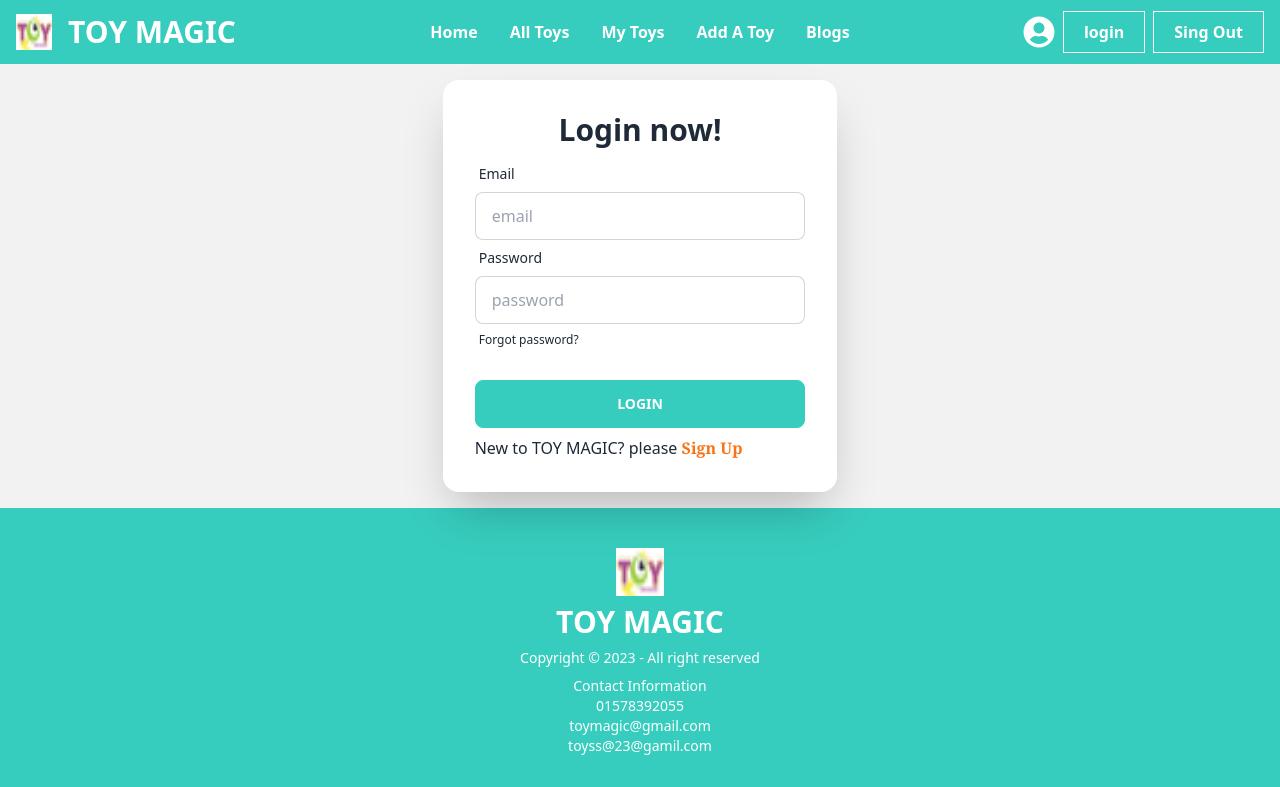
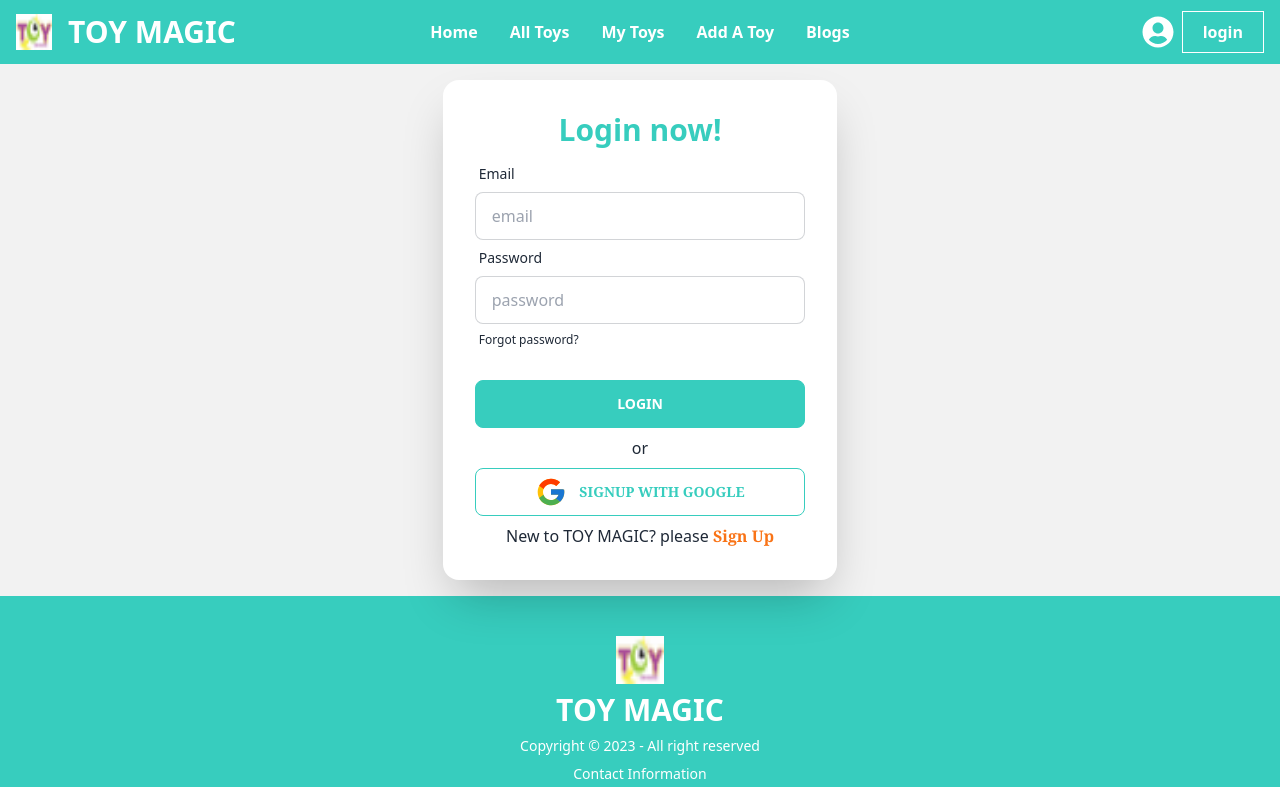
Before and after one commit to sadiawcutecat/Toy-market-client-side, a React (Vite) app: page /login in a window 1280 px wide. Shown: the top 787 px of the page. Built offline with nearby package versions, Linux system fonts and the light colour scheme; no server answers.

Commit message:
user verfication in login and signout button

```diff
--- a/src/Component/Login.jsx
+++ b/src/Component/Login.jsx
@@ -1,10 +1,11 @@
 import React, { useContext } from 'react';
 import { Link } from 'react-router-dom';
 import { AuthContext } from './provider/AuthProvider';
+import { FcGoogle } from 'react-icons/fc';
 
 const Login = () => {
 
-const {signIn} = useContext(AuthContext)
+const {signIn, handleGoogleSignIn} = useContext(AuthContext)
 
 const handleLogin = event =>{
     event.preventDefault();
@@ -29,7 +30,7 @@ const handleLogin = event =>{
 
                     <div className="card flex-shrink-0 w-full  shadow-2xl bg-base-100">
                         <div className="card-body">
-                            <h1 className="text-3xl text-center font-bold">Login now!</h1>
+                            <h1 className="text-3xl text-center text-accent font-bold">Login now!</h1>
                             <form onSubmit={handleLogin}>
                                 <div className="form-control">
                                     <label className="label">
@@ -41,7 +42,7 @@ const handleLogin = event =>{
                                     <label className="label">
                                         <span className="label-text">Password</span>
                                     </label>
-                                    <input type="text" name='password' placeholder="password" className="input input-bordered" />
+                                    <input type="password" name='password' placeholder="password" className="input input-bordered" />
                                     <label className="label">
                                         <a href="#" className="label-text-alt link link-hover">Forgot password?</a>
                                     </label>
@@ -51,7 +52,15 @@ const handleLogin = event =>{
                                 </div>
 
                             </form>
-                            <p>New to TOY MAGIC? please <Link className='text-orange-500 font-bold font-serif' to="/signup">Sign Up</Link></p>
+                            <p className='text-center'>or</p>
+                            <div>
+                                <button onClick={()=> handleGoogleSignIn()} className=" w-full btn btn-outline btn-accent text-white font-serif font bold gap-3">
+                                    <FcGoogle style={{ fontSize: '2rem' }}/>
+                                SignUp With Google
+                                </button>
+
+                            </div>
+                            <p className='text-center'>New to TOY MAGIC? please <Link  className='text-orange-500 font-bold font-serif' to="/signup">Sign Up</Link></p>
                         </div>
                     </div>
                 </div>
--- a/src/Component/Navsection.jsx
+++ b/src/Component/Navsection.jsx
@@ -1,9 +1,12 @@
 import { Link } from "react-router-dom";
 import {FaUserCircle } from 'react-icons/fa';
 import logo from '../assets/images/logo.png'
+import { useContext } from "react";
+import { AuthContext } from "./provider/AuthProvider";
 
 
 const Navsection = () => {
+    const {user, handleSignOut} = useContext(AuthContext)
     return (
 
             <div className="navbar bg-accent font-bold px-4">
@@ -22,13 +25,18 @@ const Navsection = () => {
                 </div>
                 <div className="navbar-end gap-2">
                 <FaUserCircle style={{ fontSize: '2rem' }} className="text-white" />
-                <Link to='/login'>
-                <button className="text-white py-2 px-5 border border-white">login</button>
-                </Link>
+                {
+                    user?<Link to='/signout'>
+                    <button onClick={()=>handleSignOut()} className="text-white py-2 px-5 border border-white">Sing Out</button>
+                    </Link>
+                     :
+                     <Link to='/login'>
+                     <button className="text-white py-2 px-5 border border-white">login</button>
+                     </Link>
+                }
 
-                <Link to='/signout'>
-                <button className="text-white py-2 px-5 border border-white">Sing Out</button>
-                </Link>
+
+
                 </div>
             </div>
 
--- a/src/Component/Signup.jsx
+++ b/src/Component/Signup.jsx
@@ -1,11 +1,11 @@
 import React, { useContext } from 'react';
 import { Link } from 'react-router-dom';
 import { AuthContext } from './provider/AuthProvider';
-import { FcGoogle } from 'react-icons/fc';
+
 
 const Signup = () => {
 
-const {createUser,handleGoogleSignIn } = useContext(AuthContext)
+const {createUser } = useContext(AuthContext)
 
         const handleSignup = event =>{
             event.preventDefault();
@@ -64,18 +64,11 @@ createUser(email, password)
                                     </label>
                                 </div>
                                 <div className="form-control mt-6">
-                                    <input className="btn btn-accent text-white font-seriffont bold" type="submit" value="SignUp" />
+                                    <input className="btn btn-accent text-white font-serif font bold" type="submit" value="SignUp" />
                                 </div>
 
                             </form>
-                            <p className='text-center'>or</p>
-                            <div>
-                                <button onClick={()=> handleGoogleSignIn()} className=" w-full btn btn-outline btn-accent text-white font-serif font bold gap-3">
-                                    <FcGoogle style={{ fontSize: '2rem' }}/>
-                                SignUp With Google
-                                </button>
 
-                            </div>
                             <p className='text-center'>Already have an account? please <Link className='text-orange-500 font-bold font-serif' to="/login">Login</Link></p>
 
                         </div>
--- a/src/Component/provider/AuthProvider.jsx
+++ b/src/Component/provider/AuthProvider.jsx
@@ -1,5 +1,5 @@
 import React, { createContext, useEffect, useState } from 'react';
-import { createUserWithEmailAndPassword,GoogleAuthProvider, getAuth, onAuthStateChanged, signInWithEmailAndPassword, signInWithPopup } from "firebase/auth";
+import { createUserWithEmailAndPassword,GoogleAuthProvider, getAuth, onAuthStateChanged, signInWithEmailAndPassword, signInWithPopup, signOut } from "firebase/auth";
 import app from '../../firebase/firebase.config';
 
 
@@ -34,6 +34,15 @@ const AuthProvider = ({children}) => {
         .catch(error => console.log(error))
     }
 
+    const handleSignOut = ()=>{
+        signOut(auth)
+        .then(result =>{
+            console.log(result);
+            setUser(null);
+        })
+        .catch(error => console.log(error))
+    }
+
 useEffect(() => {
   const unsubscribe =  onAuthStateChanged(auth , currentUser =>{
         setUser(currentUser);
@@ -52,7 +61,8 @@ const authInfo = {
     loading,
     createUser,
     signIn,
-    handleGoogleSignIn
+    handleGoogleSignIn,
+    handleSignOut
 
 }
 
```
